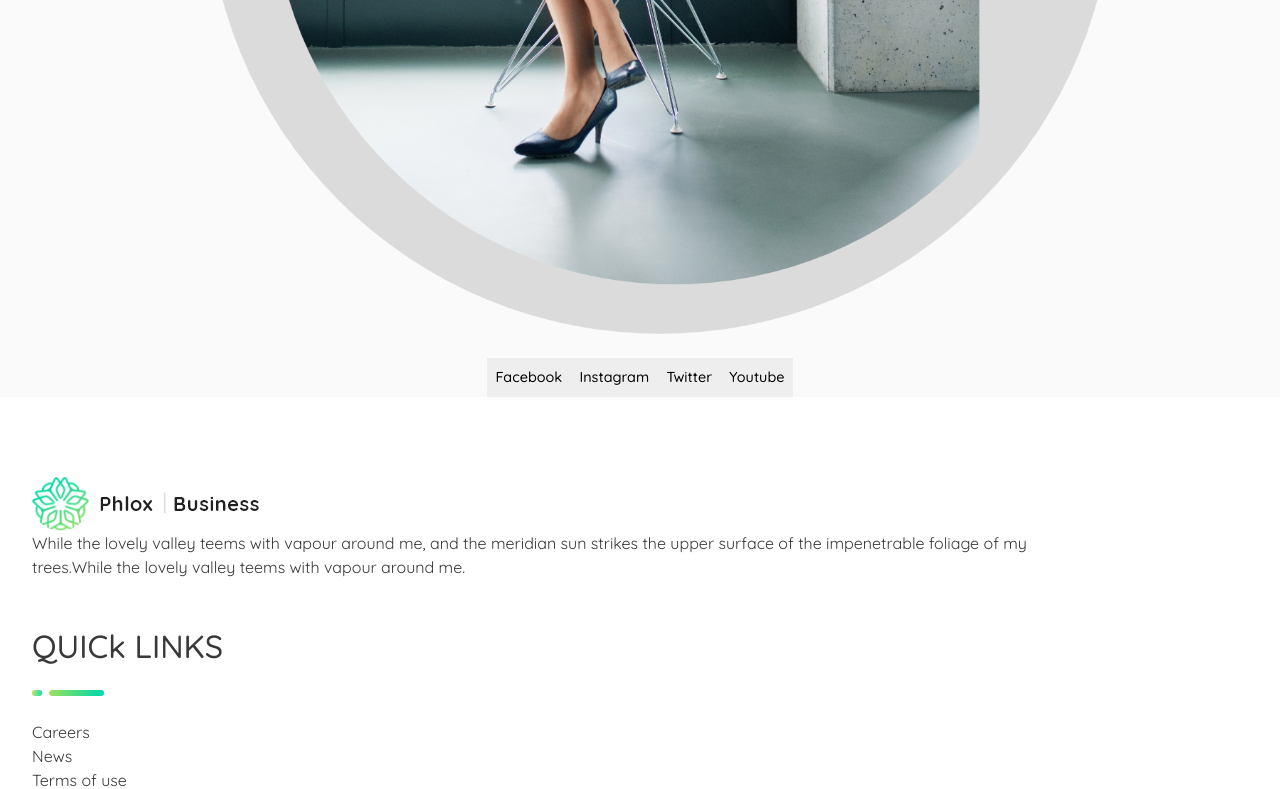
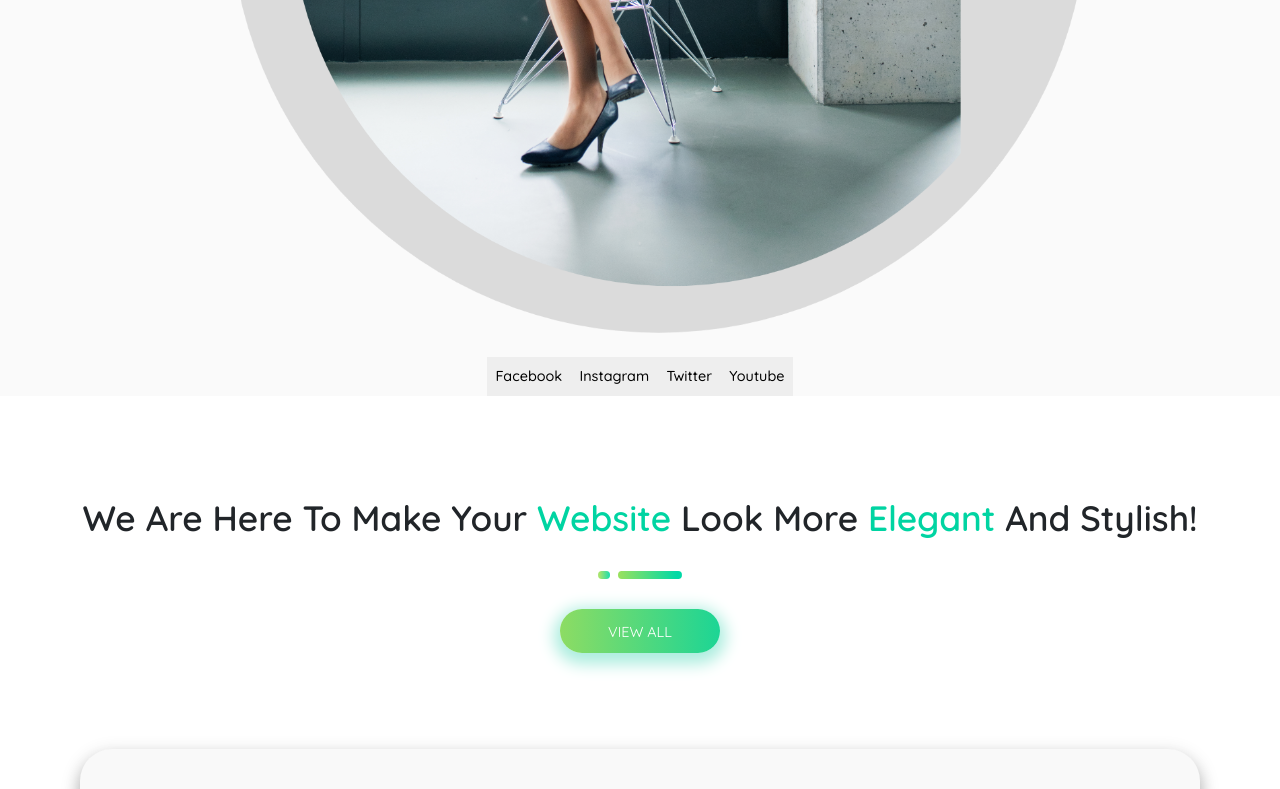
Before and after one commit to CosimoA/proj-html-vuejs, a Vue app: page / in a window 1280 px wide. Shown: the part 1014-1803 px from the top of the page. Built offline with nearby package versions, Linux system fonts and the light colour scheme.

Commit message:
add: features section with styles

```diff
--- a/src/pages/Home.vue
+++ b/src/pages/Home.vue
@@ -50,7 +50,7 @@ export default {
     <main>
         <section style="background-color: #fafafa;">
             <div class="section_container">
-                <div class="slider-wrapper pt-5 px-5 " tabindex="0">
+                <div class="slider-wrapper" tabindex="0">
                     <div class="item" style="/* background-color: rgb(207, 107, 13) */;">
                         <div class="item_container">
                             <h2>17 YEARS OF EXPERIENCE</h2>
@@ -101,11 +101,83 @@ export default {
                 </div> <!--end slider-wrapper-->
             </div> <!--end container-->
         </section> <!--end section-->
+        <section>
+            <div class="features d-flex flex-column justify-content-between">
+                <div class="feat_text d-flex flex-column align-items-center">
+                    <p id="elegant"> We Are Here To Make Your <span>Website</span> Look More <span>Elegant</span> And
+                        Stylish!
+                    </p>
+                    <div style="text-align: center; ">
+                        <img src="/divider.svg" alt="">
+                    </div>
+                    <div class="button_view mt-4 mb-5">
+                        <a href="#"> VIEW ALL</a>
+                    </div>
+                </div> <!--end feat text-->
+                <div class="featcard_container ">
+                    <div class="feat_card p-4">
+                        <div class="card_body ">
+                            <div class="card_text px-3 pt-5">
+                                <i class="fa-solid fa-gauge-high fa-xl mb-5" style="color: #63E6BE; font-size: 4em;"></i>
+                                <p style="font-size: 2em;">Speed Optimization</p>
+                                <p> Far far away, behind the word mountains, far from the countries Vokalia Separated..</p>
+                            </div> <!--end card_text-->
+                        </div> <!--end card body-->
+                    </div> <!--end feat_card-->
+                </div> <!--end featcard_container-->
+                <div class="featcard_container ">
+                    <div class="feat_card p-4">
+                        <div class="card_body ">
+                            <div class="card_text px-3 pt-5">
+                                <i class="fa-solid fa-tablet-screen-button fa-xl mb-5"
+                                    style="color: #63E6BE; font-size: 4em;"></i>
+                                <p style="font-size: 2em;">Web Design</p>
+                                <p> Far far away, behind the word mountains, far from the countries Vokalia Separated..</p>
+                            </div> <!--end card_text-->
+                        </div> <!--end card body-->
+                    </div> <!--end feat_card-->
+                </div> <!--end featcard_container-->
+                <div class="featcard_container ">
+                    <div class="feat_card p-4">
+                        <div class="card_body ">
+                            <div class="card_text px-3 pt-5">
+                                <i class="fa-solid fa-cloud fa-xl mb-5" style="color: #63E6BE; font-size: 4em;"></i>
+                                <p style="font-size: 2em;">Cloud Solutions</p>
+                                <p> Far far away, behind the word mountains, far from the countries Vokalia Separated..</p>
+                            </div> <!--end card_text-->
+                        </div> <!--end card body-->
+                    </div> <!--end feat_card-->
+                </div> <!--end featcard_container-->
+                <div class="featcard_container ">
+                    <div class="feat_card p-4">
+                        <div class="card_body ">
+                            <div class="card_text px-3 pt-5">
+                                <i class="fa-solid fa-stopwatch fa-xl mb-5" style="color: #63E6BE; font-size: 4em;"></i>
+                                <p style="font-size: 2em;">Online Marketing</p>
+                                <p> Far far away, behind the word mountains, far from the countries Vokalia Separated..</p>
+                            </div> <!--end card_text-->
+                        </div> <!--end card body-->
+                    </div> <!--end feat_card-->
+                </div> <!--end featcard_container-->
+            </div> <!--end features-->
+        </section>
     </main>
 </template>
 
 <style lang="scss" scoped>
 @use '../styles/partials/mixins' as *;
+
+section {
+    padding-top: 6em;
+    padding-left: 5em;
+    padding-right: 5em;
+}
+
+#elegant {
+    font-size: 2.2em;
+    text-align: center;
+    font-weight: 600;
+}
 
 h2 {
     color: #76db6a;
@@ -194,6 +266,27 @@ li a:hover {
     width: 90%;
 }
 
+.button_view {
+    border-radius: 2em;
+    padding: 0.6em;
+    text-align: center;
+    width: 10em;
+    background-image: linear-gradient(to right, #8ddc63, #1cd595);
+    box-shadow: 0px 5px 16px 6px rgba(171, 237, 222, );
+    transition: all 0.3s ease;
+}
+
+.button_view:hover {
+    background-color: black;
+}
+
+
+.featcard_container {
+    border-radius: 2em;
+    box-shadow: 0 10px 16px 0 rgba(0, 0, 0, 0.2), 0 6px 20px 0 rgba(0, 0, 0, 0.19);
+    background-color: #f9f9f9;
+    margin-top: 3em;
+}
 
 // // MEDIA QUERY
 
```
